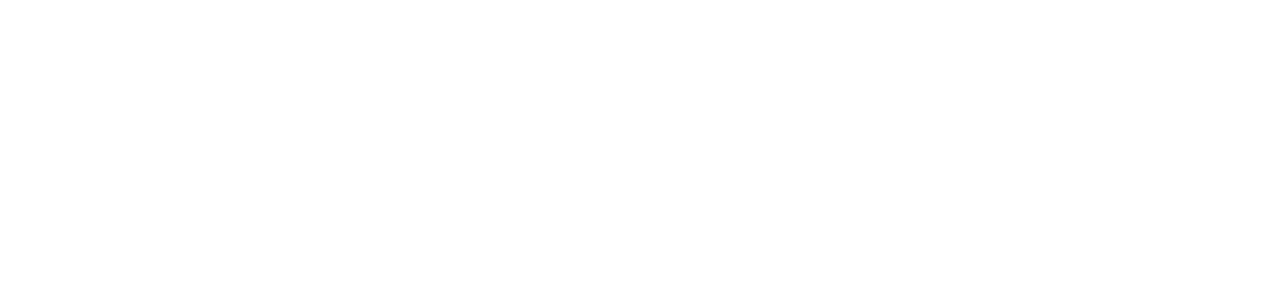
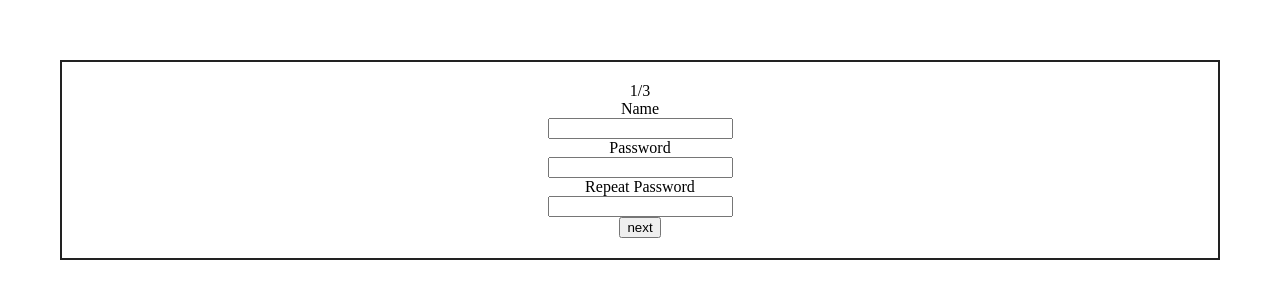
Before and after one commit to kriskodo/react-form, a React (Vite) app: page / in a window 1280 px wide. Shown: the top 300 px of the page. Built offline with nearby package versions, Linux system fonts and the light colour scheme.

Commit message:
fix repeatPassword validation

```diff
--- a/src/App.jsx
+++ b/src/App.jsx
@@ -9,6 +9,8 @@
     console.log(state);
   };
 
+  const Validator = validator();
+
   return (
     <div>
       <Form
@@ -19,29 +21,29 @@
               <FormInput
                 name="Name"
                 type="text"
-                validations={[validator().required(), validator().minLength(6)]}
+                validations={[Validator.required(), Validator.minLength(6)]}
               />,
               <FormInput
                 name="Password"
                 type="password"
-                validations={[validator().required(), validator().securePassword()]}
+                validations={[Validator.required(), Validator.securePassword()]}
               />,
-              <FormInput name="Repeat Password" type="password" validations={[validator().required(), validator().repeatPassword('Password')]} />,
+              <FormInput name="Repeat Password" type="password" validations={[Validator.required(), Validator.repeatPassword('Password')]} />,
             ]}
           />,
           <FormPage
             title="Where can we find you?"
             inputs={[
-              <FormInput name="Email Address" type="email" validations={[validator().required(), validator().email()]} />,
-              <FormInput name="Address" type="address" validations={[validator().required(), validator().validAddress()]} />,
-              <FormInput name="Phone number" type="phone" validations={[validator().required(), validator().phoneNumber()]} />,
+              <FormInput name="Email Address" type="email" validations={[Validator.required(), Validator.email()]} />,
+              <FormInput name="Address" type="address" validations={[Validator.required(), Validator.validAddress()]} />,
+              <FormInput name="Phone number" type="phone" validations={[Validator.required(), Validator.phoneNumber()]} />,
             ]}
           />,
           <FormPage
             title="Final bits"
             inputs={[
-              <FormInput name="Date of birth" type="date" validations={[validator().dateOfBirth(new Date().getFullYear() - 18)]} />,
-              <FormInput name="Country" type="country" validations={[validator().required()]} />,
+              <FormInput name="Date of birth" type="date" validations={[Validator.dateOfBirth(new Date().getFullYear() - 18)]} />,
+              <FormInput name="Country" type="country" validations={[Validator.required()]} />,
             ]}
           />,
         ]}
--- a/src/Form.jsx
+++ b/src/Form.jsx
@@ -22,10 +22,16 @@
     }));
   }, []);
 
-  const onBlur = useCallback((e, pageNumber) => {
-    console.log(e, pageNumber);
-    // TODO: Add validation on blur.
-  }, []);
+  const onBlur = useCallback((e, validations) => {
+    validations.forEach((validation) => {
+      if (e.target.name === 'Repeat Password') {
+        console.log(validation(e.target.value, state));
+        return;
+      }
+
+      console.log(validation(e.target.value));
+    });
+  }, [state]);
 
   const nextPage = () => {
     setCurrentPageNumber((page) => page + 1);
@@ -57,11 +63,11 @@
     <AppContext.Provider value={context}>
       <form onSubmit={handleSubmit} className="form">
         {Object.keys(state)
-          .map((pageNumber, idx) => pageNumber === currentPageNumber && (
+          .map((pageNumber) => +pageNumber === currentPageNumber && (
             <FormPage
               key={`${currentPageNumber}-page`}
               pageNumber={pageNumber}
-              {...state[idx]}
+              {...state[pageNumber]}
             />
           ))}
       </form>
--- a/src/FormInput.jsx
+++ b/src/FormInput.jsx
@@ -7,6 +7,7 @@
   type,
   name,
   value,
+  validations,
 }) {
   const { onChange, onBlur, currentPageNumber } = useContext(AppContext);
 
@@ -23,7 +24,7 @@
           type={type}
           value={value}
           onChange={(e) => onChange(e, currentPageNumber)}
-          onBlur={onBlur}
+          onBlur={(e) => onBlur(e, validations)}
         />
       )}
 
--- a/src/FormPage.jsx
+++ b/src/FormPage.jsx
@@ -31,7 +31,7 @@
       <div>
         {Object.values(state[pageNumber]).map((input) => (
           <FormInput
-             /** TODO: Destructure properly */
+              /** TODO: Destructure properly */
             key={input.props.name}
             id={input.props.name}
             value={input.value}
--- a/src/validation/validator.js
+++ b/src/validation/validator.js
@@ -1,10 +1,12 @@
-const validator = (state) => {
+import adaptInputName from '../utils/adaptInputName'
+
+const validator = () => {
   const required = () => (value) => value.length > 0;
   const minLength = (length) => (value) => value.length > length;
   const securePassword = () => (value) => value.length > 8;
-  const repeatPassword = (inputName) => (value) => {
-    let page = 0;
-    let passwordValue = Object.keys(state[page]).find(inputName);
+  const repeatPassword = (inputName) => (value, state) => {
+    let page = 1;
+    let passwordValue = Object.keys(state[page]).find((key) => key === adaptInputName(inputName));
 
     while (!passwordValue) {
       page += 1;
@@ -17,9 +19,10 @@
 
       passwordValue = Object.keys(state[page]).find(inputName);
 
-      if (passwordValue)
-        return value === passwordValue;
+      if (passwordValue) { return value === passwordValue; }
     }
+
+    return value === passwordValue;
   };
 
   const email = () => (value) => /^\S+@\S+\.\S+$/.test(value);
```
